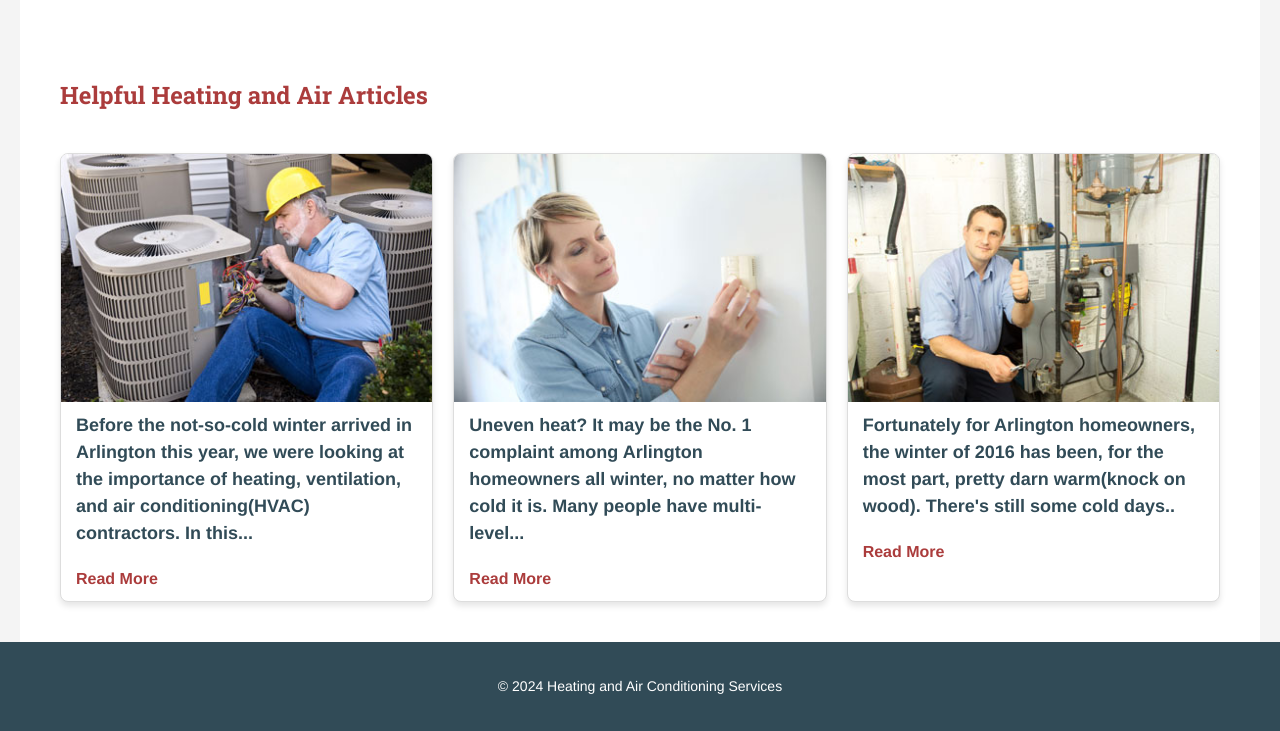
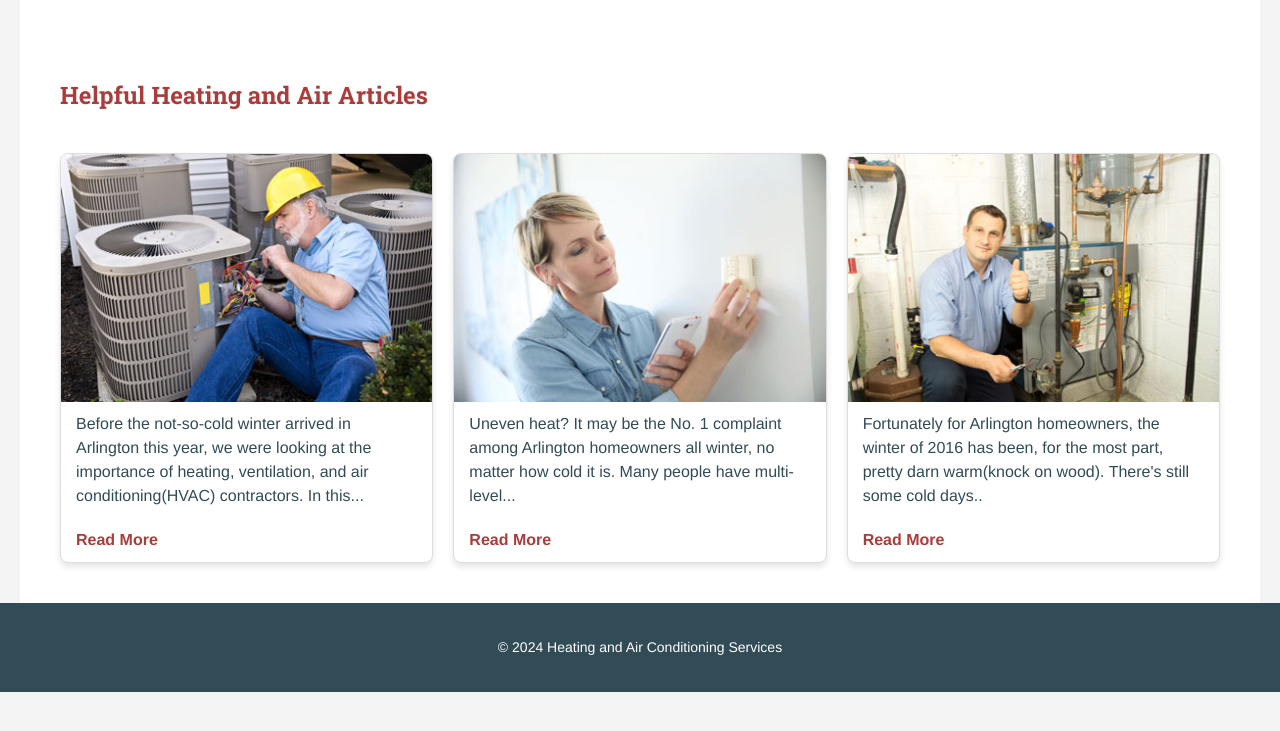
Before and after one commit to Mzwa1080/WordPress-and-Shopify-Developer-Assessment, a plain HTML site: page index.html in a window 1280 px wide. Shown: the part 618-1349 px from the top of the page. After the commit the page ends 1310 px from the top, so only its background shows below. Drawn offline with Linux system fonts and the light colour scheme.

Commit message:
made few changes on the font

```diff
--- a/css/style.css
+++ b/css/style.css
@@ -145,15 +145,12 @@ main {
 
 .article h3 {
     font-size: 18px;
-    color: #314b57;
     padding: 10px 15px;
     margin: 0;
 }
 
 .article h3 a {
     text-decoration: none;
-    color: #314b57;
-    font-weight: bold;
 }
 
 .article h3 a:hover {
--- a/index.html
+++ b/index.html
@@ -65,18 +65,18 @@
             <h2 class="helpful-heating-heading">Helpful Heating and Air Articles</h2>
             <div class="article">
                 <img src="img/The-Value-of-Design-and-Right-Sizing-by-Arlington-HVAC-Contractors.jpg" alt="Article 1 image">
-                <h3>Before the not-so-cold winter arrived in Arlington this year, we were looking at the importance of heating, ventilation, and air conditioning(HVAC) contractors. In this...
-                </h3>
+                <p>Before the not-so-cold winter arrived in Arlington this year, we were looking at the importance of heating, ventilation, and air conditioning(HVAC) contractors. In this...
+                </p>
                 <p><a href="#">Read More</a></p>
             </div>
             <div class="article">
                 <img src="img/Arlington-HVAC-Tips-for-Uneven-Heat.jpg" alt="Article 2 image">
-                <h3>Uneven heat? It may be the No. 1 complaint among Arlington homeowners all winter, no matter how cold it is. Many people have multi-level...</h3>
+                <p>Uneven heat? It may be the No. 1 complaint among Arlington homeowners all winter, no matter how cold it is. Many people have multi-level...</p>
                 <p><a href="#">Read More</a></p>
             </div>
             <div class="article">
                 <img src="img/Arlington-HVAC-Tips-for-Troubleshooting-Furnaces.jpg" alt="Article 3 image">
-                <h3>Fortunately for Arlington homeowners, the winter of 2016 has been, for the most part, pretty darn warm(knock on wood). There's still some cold days..</h3>
+                <p>Fortunately for Arlington homeowners, the winter of 2016 has been, for the most part, pretty darn warm(knock on wood). There's still some cold days..</p>
                 <p><a href="#">Read More</a></p>
             </div>
         </section>
```
